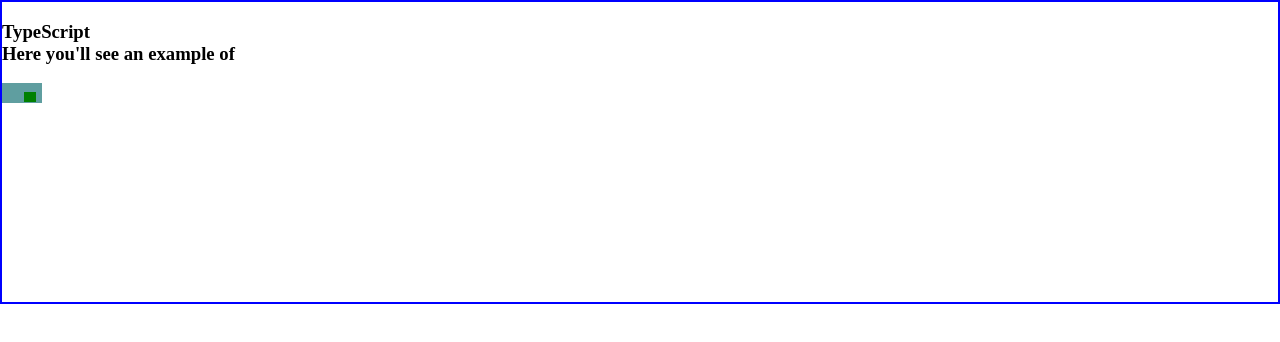
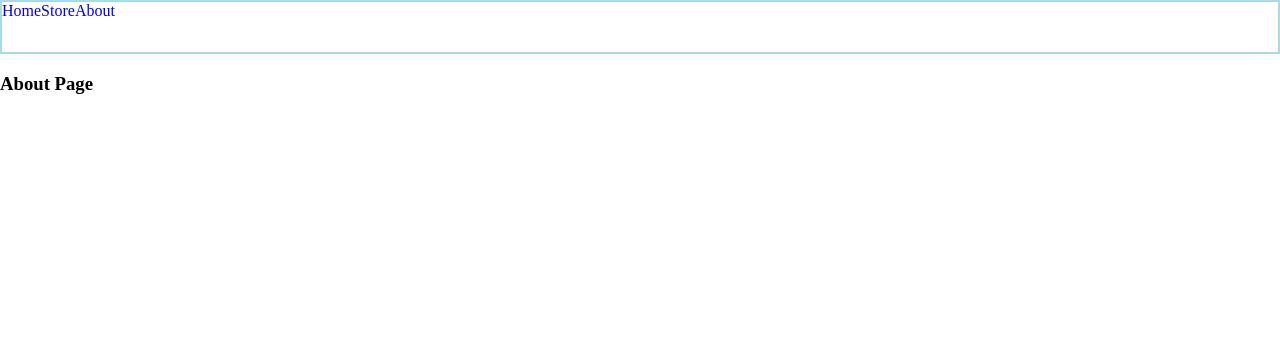
Before and after one commit to CodeDunkey/reactWithTypescript, a React (Create React App) app in the folder react-with-ts/: page /about in a window 1280 px wide. Shown: the top 342 px of the page. Built offline with nearby package versions, Linux system fonts and the light colour scheme.

Commit message:
28.11.2023 13:08

```diff
--- a/react-with-ts/package.json
+++ b/react-with-ts/package.json
@@ -41,6 +41,7 @@
     ]
   },
   "devDependencies": {
+    "react-router-dom": "^6.20.0",
     "sass": "^1.69.5"
   }
 }
--- a/react-with-ts/src/App.tsx
+++ b/react-with-ts/src/App.tsx
@@ -1,12 +1,27 @@
 import React from 'react';
+import { Routes, Route } from 'react-router-dom';
 import logo from './logo.svg';
+import Home from './TutorialShoppingCart/Pages/Home';
+import Store from './TutorialShoppingCart/Pages/Store';
+import About from './TutorialShoppingCart/Pages/About';
+import Navbar from './TutorialShoppingCart/Components/Navbar';
 import './App.css';
-import Main from './Page/Main';
-import HelloWorld from './TypescriptTutorialPackt/HelloWorld';
+
+
+import Main from './TutorialShoppingCart/Main';
+
 function App() {
   return (
     <div >
-      <Main />
+      <>
+      <Navbar />
+      <Routes>
+        <Route path='/' element={<Home/>} />
+        <Route path='/store' element={<Store/>} />
+        <Route path='/about' element={<About/>} />
+      </Routes>
+
+      </>
     </div>
   );
 }
--- a/react-with-ts/src/Page/Example1.tsx
+++ b/react-with-ts/src/Page/Example1.tsx
@@ -26,11 +26,20 @@ const closeForm = ()=>{
     )
 }
 
+const Input1 = ()=>{
+    return(
+        <input placeholder='Type here:'></input>
+    )
+}
+
 export default function TypeScript(){
     return(
         <div>
             <h3>TypeScript <br/>Here you'll see an example of </h3>
-            <button className="buttonclick" onClick={()=>openForm()}> <button onClick={()=>closeForm()}></button></button>
+            <Input1 />
+            <button className="buttonclick" onClick={()=>openForm()}>Open
+                <button onClick={()=>closeForm()}>X</button>
+            </button>
         </div>
     )
 }
--- a/react-with-ts/src/PageStylesSCSS/button.scss
+++ b/react-with-ts/src/PageStylesSCSS/button.scss
@@ -1,16 +1,17 @@
 .buttonclick{
     display: flex;
-    justify-content: flex-end;
+    justify-content: space-between;
     align-items: end;
     background-color:cadetblue;
     border: 0px;
     height: 20px;
-    width: 40px;
+    width: 80px;
 
     button{
-        height: 10px;
-        width: 10px;
+
+        height: 20px;
+        width: 20px;
         border: 0px;
-        background-color: green;
+        background-color: red;
     }
 }
--- /dev/null
+++ b/react-with-ts/src/TutorialShoppingCart/Components/Navbar.tsx
@@ -0,0 +1,13 @@
+import { Link } from 'react-router-dom'
+import '../StyleSCSS/Navbar.scss'
+export default function Navbar(){
+    return(
+        <div className='navbar'>
+            <nav>
+                <Link to="/" className='Link'>Home</Link>
+                <Link to="/Store" className='Link'>Store</Link>
+                <Link to="/About" className='Link'>About</Link>
+            </nav>
+        </div>
+    )
+}
--- /dev/null
+++ b/react-with-ts/src/TutorialShoppingCart/Main.tsx
@@ -0,0 +1,11 @@
+import './StyleSCSS/Main.scss'
+
+
+
+export default function Main(){
+    return(
+        <div>
+
+        </div>
+    )
+}
--- /dev/null
+++ b/react-with-ts/src/TutorialShoppingCart/Pages/About.tsx
@@ -0,0 +1,5 @@
+export default function About(){
+    return(
+        <h3>About Page</h3>
+    )
+}
--- /dev/null
+++ b/react-with-ts/src/TutorialShoppingCart/Pages/Home.tsx
@@ -0,0 +1,6 @@
+
+export default function Home(){
+    return(
+        <h3>Home Page</h3>
+    )
+}
--- /dev/null
+++ b/react-with-ts/src/TutorialShoppingCart/Pages/Store.tsx
@@ -0,0 +1,5 @@
+export default function Store(){
+    return(
+        <h3>Store Page</h3>
+    )
+}
--- /dev/null
+++ b/react-with-ts/src/TutorialShoppingCart/StyleSCSS/Navbar.scss
@@ -0,0 +1,9 @@
+.navbar{
+    border: 2px solid lightblue;
+    height: 50px;
+}
+
+.Link{
+
+    text-decoration: none;
+}
--- a/react-with-ts/src/index.tsx
+++ b/react-with-ts/src/index.tsx
@@ -1,5 +1,6 @@
 import React from 'react';
 import ReactDOM from 'react-dom/client';
+import { BrowserRouter } from 'react-router-dom';
 import './index.css';
 import App from './App';
 import reportWebVitals from './reportWebVitals';
@@ -9,7 +10,9 @@ const root = ReactDOM.createRoot(
 );
 root.render(
   <React.StrictMode>
+    <BrowserRouter>
     <App />
+    </BrowserRouter>
   </React.StrictMode>
 );
 
```
Also changed, not shown: react-with-ts/src/TutorialShoppingCart/StyleSCSS/Main.scss (added), 1 other file (tests, documents, lock files or other folders).
